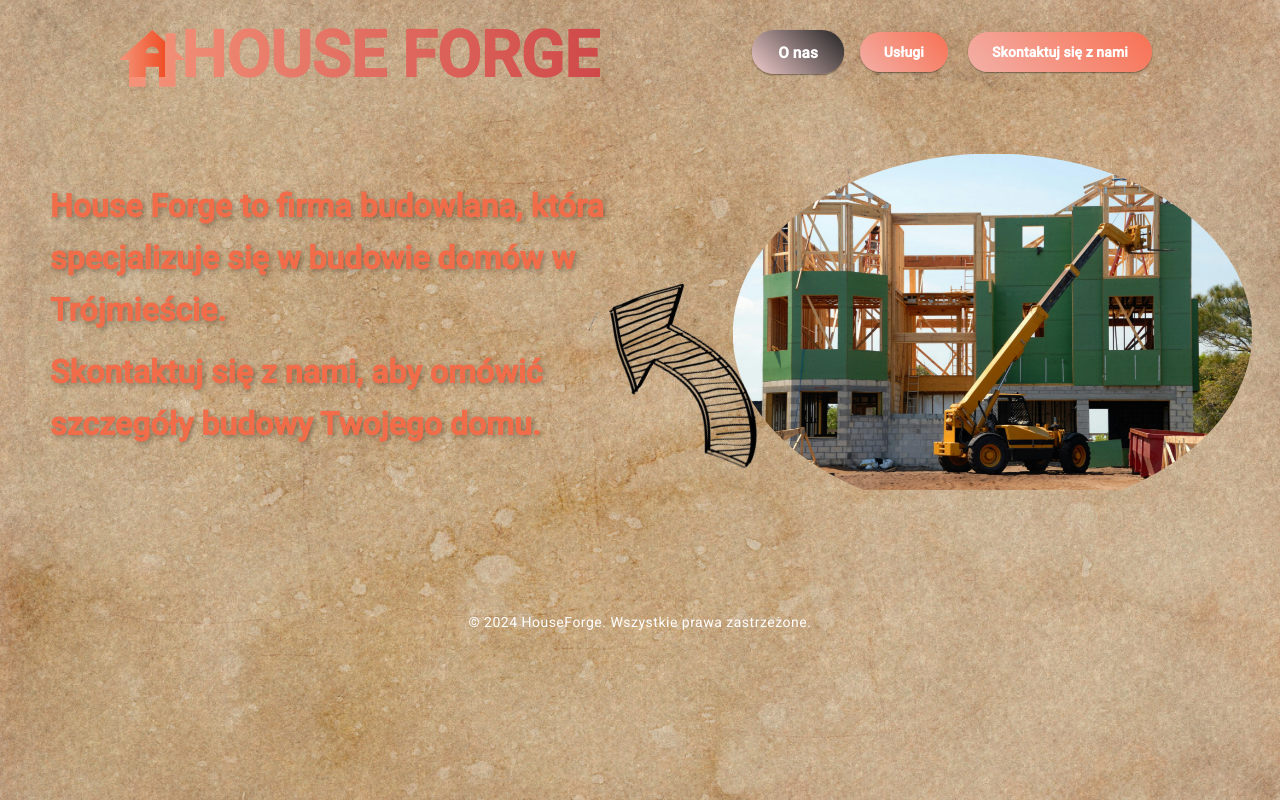
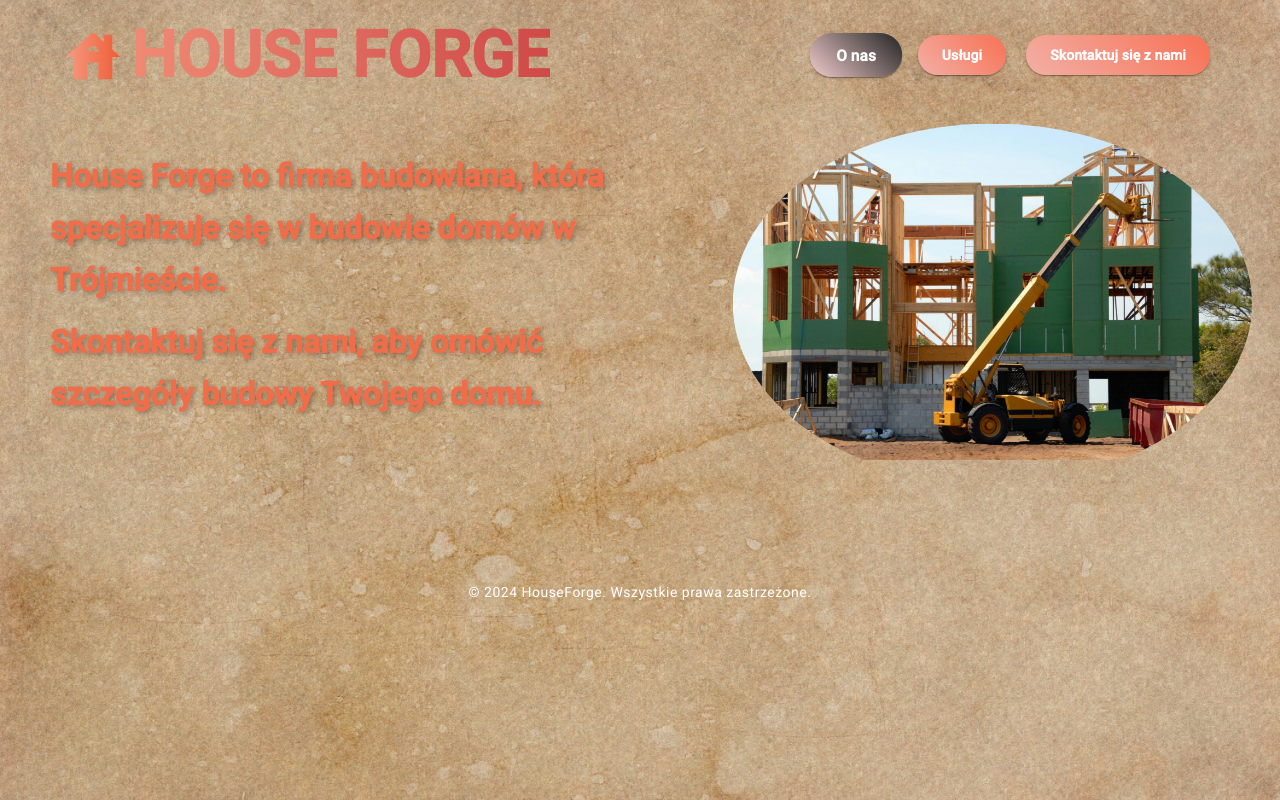
Before and after one commit to PawelJanowicz1/HouseForge-frontend, an Angular app: page /about in a window 1280 px wide. Built offline with nearby package versions, Linux system fonts and the light colour scheme.

Commit message:
adding new improvements in contact section

```diff
--- a/angular.json
+++ b/angular.json
@@ -43,7 +43,7 @@
                 {
                   "type": "anyComponentStyle",
                   "maximumWarning": "2kB",
-                  "maximumError": "4kB"
+                  "maximumError": "10kB"
                 }
               ],
               "outputHashing": "all"
--- a/src/app/about/about.component.css
+++ b/src/app/about/about.component.css
@@ -353,3 +353,32 @@ h1.animated-text {
   height: 100px;
   background-repeat: no-repeat;
 }
+
+.arrow {
+  position: absolute;
+  max-width: 50%;
+  transform: rotate(115deg);
+  animation: fadeInPhoto 1s ease-out 1s forwards;
+}
+
+@media (min-width: 1024px) {
+  .arrow {
+    top: -50px;
+    left: 250px;
+  }
+}
+
+@media (min-width: 768px) and (max-width: 1023px) {
+  .arrow {
+    top: -40px;
+    left: 180px;
+  }
+}
+
+@media (max-width: 767px) {
+  .arrow {
+    top: -30px;
+    left: 100px;
+    max-width: 40%;
+  }
+}
--- a/src/app/about/about.component.html
+++ b/src/app/about/about.component.html
@@ -2,5 +2,5 @@
   <h2 class="wrap main-page-color animated-text slide-in-right">{{ description }}</h2>
   <h2 class="wrap main-page-color animated-text slide-in-right">{{ contactDetails }}</h2>
   <img id="photo-4" class="photo-resize" src="/images/photo-gallery-4.jpg" alt="photo-4">
-  <img id="photo-3" src="/images/arrow.png" alt="arrow">
+  <img class="arrow" id="photo-3" src="/images/arrow.png" alt="arrow">
 </div>
--- a/src/app/app.component.css
+++ b/src/app/app.component.css
@@ -125,10 +125,11 @@ button {
 
 .header, .footer {
   display: flex;
-  justify-content: center;
+  justify-content: space-around;
   z-index: 1;
   background-color: transparent;
   box-shadow: none;
+  align-items: center;
 }
 
 .logo img {
@@ -162,6 +163,8 @@ button {
 .title {
   font-size: 4rem;
   font-weight: bold;
+  margin-top: 4px;
+  margin-bottom: 0px;
   background: linear-gradient(to right, #f6967b, #cf4949);
   -webkit-background-clip: text;
   color: transparent;
@@ -169,9 +172,10 @@ button {
 }
 
 .title mat-icon {
-  padding-right: 53px;
-  padding-bottom: 57px;
-  font-size: 80px;
+  padding-right: 71px;
+  padding-bottom: 66px;
+  margin-left: 6px;
+  font-size: 66px;
   background: linear-gradient(to right, #f6a28a, #ef4f26);
   -webkit-background-clip: text;
 }
@@ -280,4 +284,5 @@ h1.animated-text {
 .no-link-style {
   text-decoration: none;
   color: inherit;
+  display: flex;
 }
--- a/src/app/services/services.component.css
+++ b/src/app/services/services.component.css
@@ -3,7 +3,6 @@
   flex-direction: column;
   align-items: center;
   margin: 20px;
-  max-width: 1200px;
 }
 
 .service-item {
```
